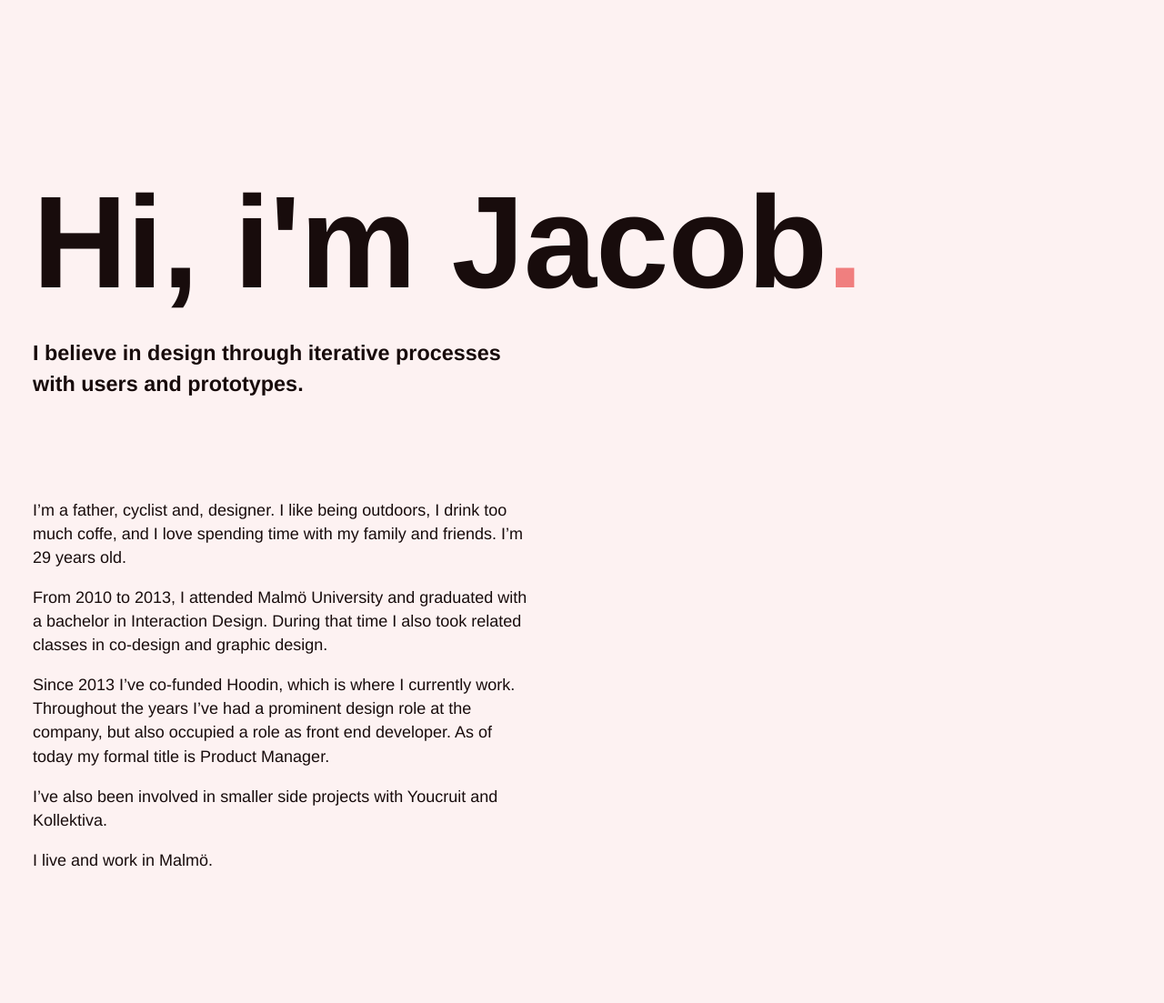
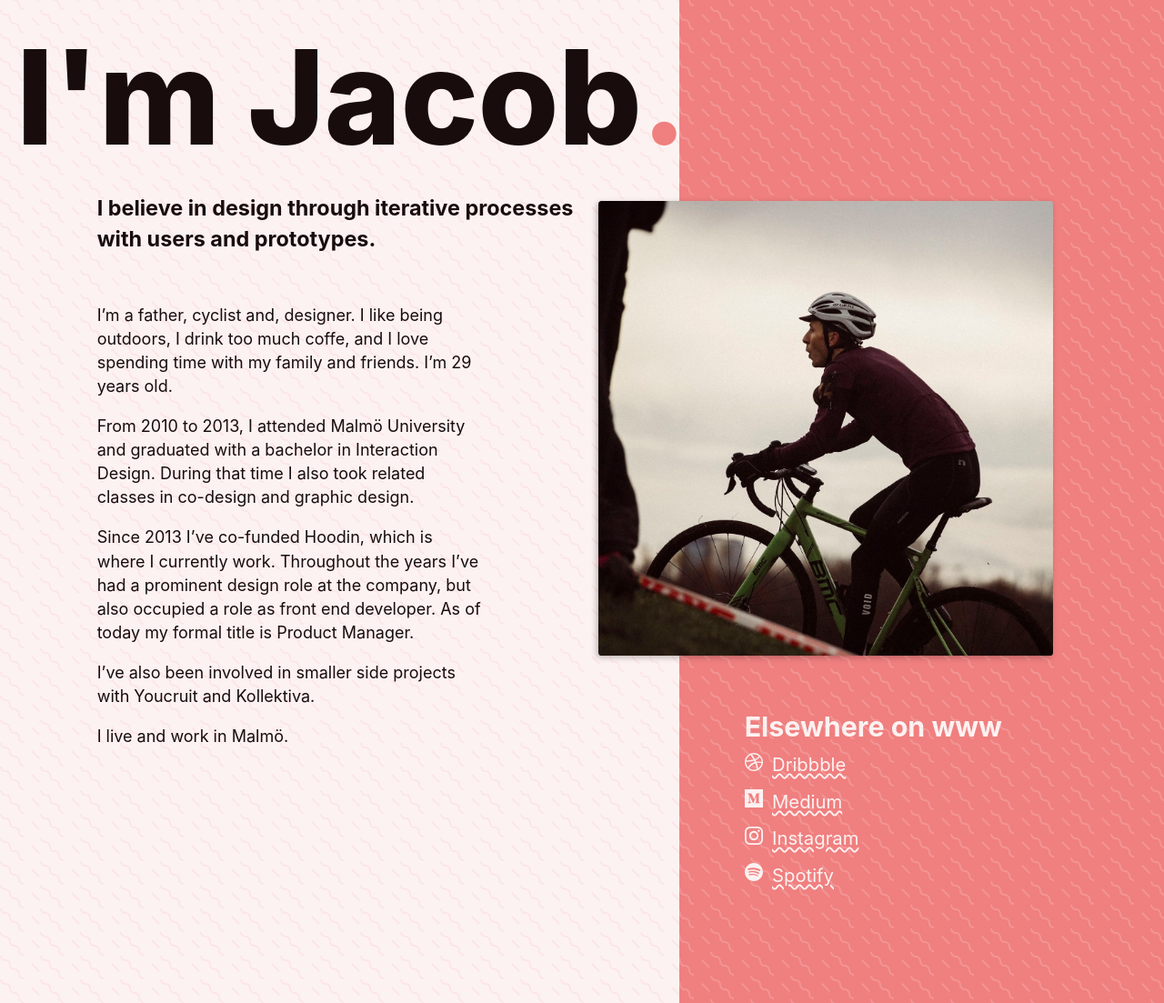
Before and after one commit to jacoblindstrm/jacobsvensson.github.io2, a website built with webpack: page index.html in a window 1280 px wide. Shown: the part 197-1300 px from the top of the page at 91% size. Before the commit the page ends 1236 px from the top, so only its background shows below. Built offline with nearby package versions, Linux system fonts and the light colour scheme; a web font is replaced by a local one.

Commit message:
New layout

```diff
--- a/assets/styles/main.css
+++ b/assets/styles/main.css
@@ -6,14 +6,123 @@
     background: var(--coral); /* Gecko Browsers */
 }
 
+body {
+    font-feature-settings: "liga" 1;
+    font-feature-settings: "liga1" on;
+}
+
+aside {
+    position: relative;
+}
+
+aside:after {
+    content: "";
+    position: absolute;
+    top: 0;
+    bottom: 0;
+    left: 0;
+    right: 0;
+    opacity: 0.2;
+    pointer-events: none;
+    background: url(/assets/images/pattern.svg) repeat -10px -4px;
+}
+
+@media (min-width: 1280px) {
+
+    article {
+        display: grid;
+        grid-template: 25vh repeat(5, min-content) 35vh / repeat(12, 1fr);
+    }
+
+    article h1 {
+        grid-column: 1 / 8;
+        grid-row: 2;
+        white-space: nowrap;
+        padding: 0;
+        margin-left: 1rem;
+    }
+
+    article h1 + p {
+        grid-column: 2 / 7;
+        grid-row: 3;
+    }
+
+    article .body {
+        grid-column: 2 / 6;
+        grid-row: 4;
+    }
+
+    article img {
+        max-width: 500px;
+        grid-column: 7 / span 5;
+        grid-row: 3 / span 2;
+        z-index: 1;
+        clear: both;
+    }
+
+    article .body,
+    article h1 + p {
+        padding: 0;
+    }
+
+    aside {
+        grid-area: 1 / 8 / last-line / end;
+        display: flex;
+        flex-flow: column;
+        justify-content: flex-end;
+        padding-bottom: 15vh;
+    }
+}
+
 a,
 a:visited {
     color: var(--coral);
+    text-decoration-style: wavy;
 }
 
-body {
-    font-feature-settings: "liga" 1;
-    font-feature-settings: "liga1" on;
+aside a,
+aside a:visited {
+    color: var(--light);
+}
+
+img {
+    box-shadow: -2px 2px 6px rgba(0, 0, 0, 0.25);
+    border-radius: 0.2rem;
+}
+
+ul.external-links {
+    list-style: none;
+    padding: 0;
+}
+
+ul.external-links li {
+    line-height: 2;
+}
+
+ul.external-links li::before {
+    content: '';
+    display: inline-block;
+    height: 1em;
+    width: 1em;
+    background-size: contain;
+    background-repeat: no-repeat;
+    margin-right: 0.5em;
+}
+
+ul.external-links li.dribbble::before {
+    background-image: url('/assets/icons/dribbble.svg');
+}
+
+ul.external-links li.medium::before {
+    background-image: url('/assets/icons/medium.svg');
+}
+
+ul.external-links li.instagram::before {
+    background-image: url('/assets/icons/instagram.svg');
+}
+
+ul.external-links li.spotify::before {
+    background-image: url('/assets/icons/spotify.svg');
 }
 
 /* @supports(padding: max(0px)) {
--- a/index.html
+++ b/index.html
@@ -59,29 +59,80 @@
             }
 
             body {
-                font-family: "jaf-facitweb", "facitweb", helvetica, sans-serif;
-                background: var(--light);
+                font-family: "jaf-facitweb", "facitweb", -apple-system, BlinkMacSystemFont, helvetica, sans-serif;
+                font-feature-settings: normal;
+                background: var(--light) url(/assets/images/pattern.svg) repeat;
                 color: var(--dark);
                 box-sizing: border-box;
-                padding: 0 1rem;
                 kerning: auto;
             }
 
             article {
-                margin-bottom: 10vh;
+                padding: 0;
                 animation: show 0.75s ease-in-out;
+            }
+
+            article h1 {
+                padding: 20vh 1.3rem 0;
+            }
+
+            article h1 + p {
+                padding: 0 1.3rem 1.3rem;
+            }
+
+            .body {
+                padding: 1.3rem;
+            }
+
+            aside {
+                padding: 2rem 1rem;
+                animation: freeze 0.75s linear;
+            }
+
+            img {
+                max-width: 100%;
+                animation: show 0.85s ease-in-out;
             }
 
             @media (prefers-reduced-motion: reduce) {
                 article {
                     animation: none;
                 }
+
+                aside {
+                    animation: none;
+                }
+
+                img {
+                    animation: none;
+                }
             }
 
             @media (min-width: 700px) {
-                body {
-                    padding: 0 2rem;
+
+                article h1,
+                article h1 + p {
+                    padding-left: 4rem;
                 }
+
+                .body {
+                    padding: 2rem 4rem;
+                }
+
+                aside {
+                    padding: 2rem 4rem;
+                }
+
+                img {
+                    max-width: 35vw;
+                    margin: 0.5rem 4rem 0.5rem 1rem;
+                    float: right;
+                }
+            }
+
+            aside {
+                background: var(--coral);
+                color: var(--light); /* accessability conserns */
             }
 
             p {
@@ -89,6 +140,16 @@
                 font-weight: 400;
                 line-height: var(--line-height);
                 max-width: var(--maxWidth);
+            }
+
+            h1 + p {
+                font-weight: 700;
+            }
+
+            @media (min-width: 768px) {
+                h1 + p {
+                    margin-bottom: 3rem;
+                }
             }
 
             p + p {
@@ -102,18 +163,7 @@
                 }
             }
 
-            header {
-                margin-top: 45vh;
-                margin-bottom: 3rem;
-            }
-
-            @media (min-width: 768px) {
-                header {
-                    margin-bottom: 6rem;
-                }
-            }
-
-            header h1 {
+            h1 {
                 font-weight: 800;
                 font-size: 2.5rem;
                 letter-spacing: -0.04rem;
@@ -122,33 +172,25 @@
                 margin-bottom: 0;
             }
 
-            header h1::after {
+            h1::after {
                 content: ".";
                 color: var(--coral);
             }
 
-            header p {
-                font-weight: 700;
-            }
-
             @media (min-width: 700px) {
-                header h1 {
+                h1 {
                     font-size: 5rem;
                 }
 
-                header p {
+                h1 + p {
                     font-size: 1.3rem;
                 }
             }
 
             @media (min-width: 820px) {
 
-                header h1 {
+                h1 {
                     font-size: 8rem;
-                }
-
-                header p {
-                    font-size: 1.3rem;
                 }
             }
 
@@ -169,15 +211,46 @@
                     transform: translateY(0);
                 }
             }
+
+            @keyframes show-slow {
+                0% {
+                    opacity: 0;
+                    visibility: hidden;
+                    transform: translateY(300px);
+                }
+
+                30% {
+                    visibility: visible;
+                    opacity: 0;
+                }
+
+                100% {
+                    opacity: 1;
+                    transform: translateY(0);
+                }
+            }
+
+            @keyframes freeze {
+                0% {
+                    transform: translateY(-200px);
+                }
+
+                100% {
+                    transform: translateY(0);
+                }
+            }
         </style>
     </head>
     <body>
         <main>
-            <article id="about">
-                <header class="introduction">
-                    <h1>Hi, i'm Jacob</h1>
+            <section id="about">
+                <article>
+                    <h1>I'm Jacob</h1>
                     <p>I believe in design through iterative processes with users and&nbsp;prototypes.</p>
-                </header>
+
+                    <img src="/assets/images/profile.jpg" alt="me riding cx" />
+
+                    <div class="body">
                         <p>I’m a father, cyclist and, designer. I like being outdoors, I drink too much coffe, and I love spending time with my
                         family and friends. I’m 29 years old.</p>
 
@@ -190,7 +263,19 @@
                         <p>I’ve also been involved in smaller side projects with Youcruit and Kollektiva.</p>
 
                         <p>I live and work in Malmö.</p>
+                    </div>
+
+                    <aside>
+                        <h2>Elsewhere on www</h2>
+                        <ul class="external-links">
+                            <li class="dribbble"><a href="https://dribbble.com/jacobsvensson" target="_blank">Dribbble</a></li>
+                            <li class="medium"><a href="https://medium.com/@recidiv" target="_blank">Medium</a></li>
+                            <li class="instagram"><a href="https://instagram.com/jacob.svnsn/" target="_blank">Instagram</a></li>
+                            <li class="spotify"><a href="https://dribbble.com/jacobsvensson" target="_blank">Spotify</a></li>
+                        </ul>
+                    </aside>
                 </article>
+            </section>
         </main>
         <link rel="stylesheet" href="https://use.typekit.net/hhb3mgk.css">
         <link rel="stylesheet" href="/assets/styles/main.css">
```
Also changed, not shown: assets/icons/dribbble.svg (added), assets/icons/instagram.svg (added), assets/icons/medium.svg (added), assets/icons/spotify.svg (added), assets/images/pattern.svg (added), assets/images/profile.jpg (added), 1 other file. Lines whose indentation alone changed are shown as unchanged.
